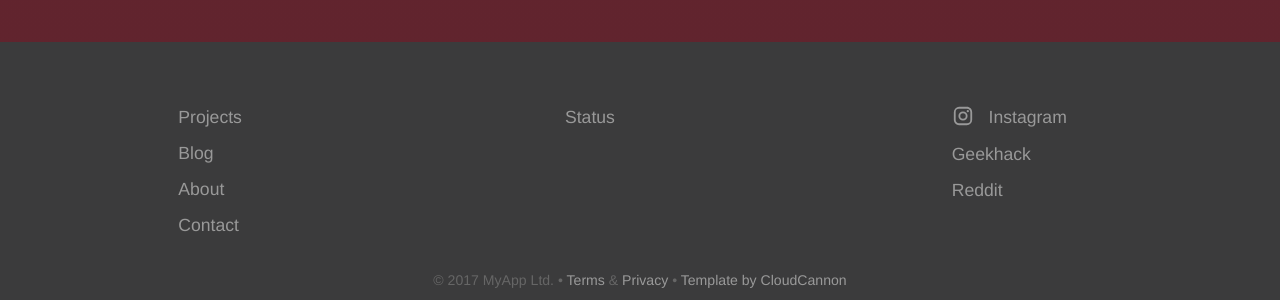
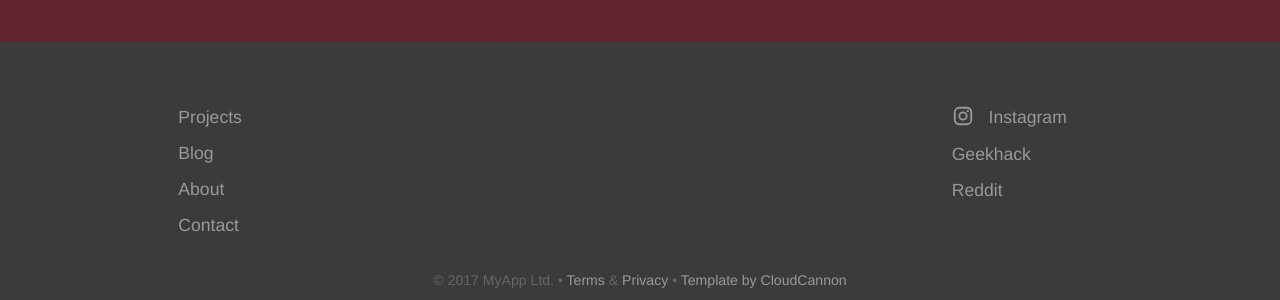
Before and after one commit to RedSunsRMK/redsunsrmk.github.io, a Jekyll site: the page built from index.html, in a window 1280 px wide and 900 px high, scrolled down 4211 px. Shown: the part 560-860 px from the top of the window. Built offline with Jekyll 4.4.1, drawn with Linux system fonts in a browser that asks for light colours.

Commit message:
Update footer.yml

```diff
--- a/_data/footer.yml
+++ b/_data/footer.yml
@@ -8,9 +8,6 @@
   - name: Contact
     link: /contact/
 - links:
-  - name: Status
-    link: /
-    new_window: true
 - links:
   - name: Instagram
     link: https://www.instagram.com/redsunsrmk/
```
